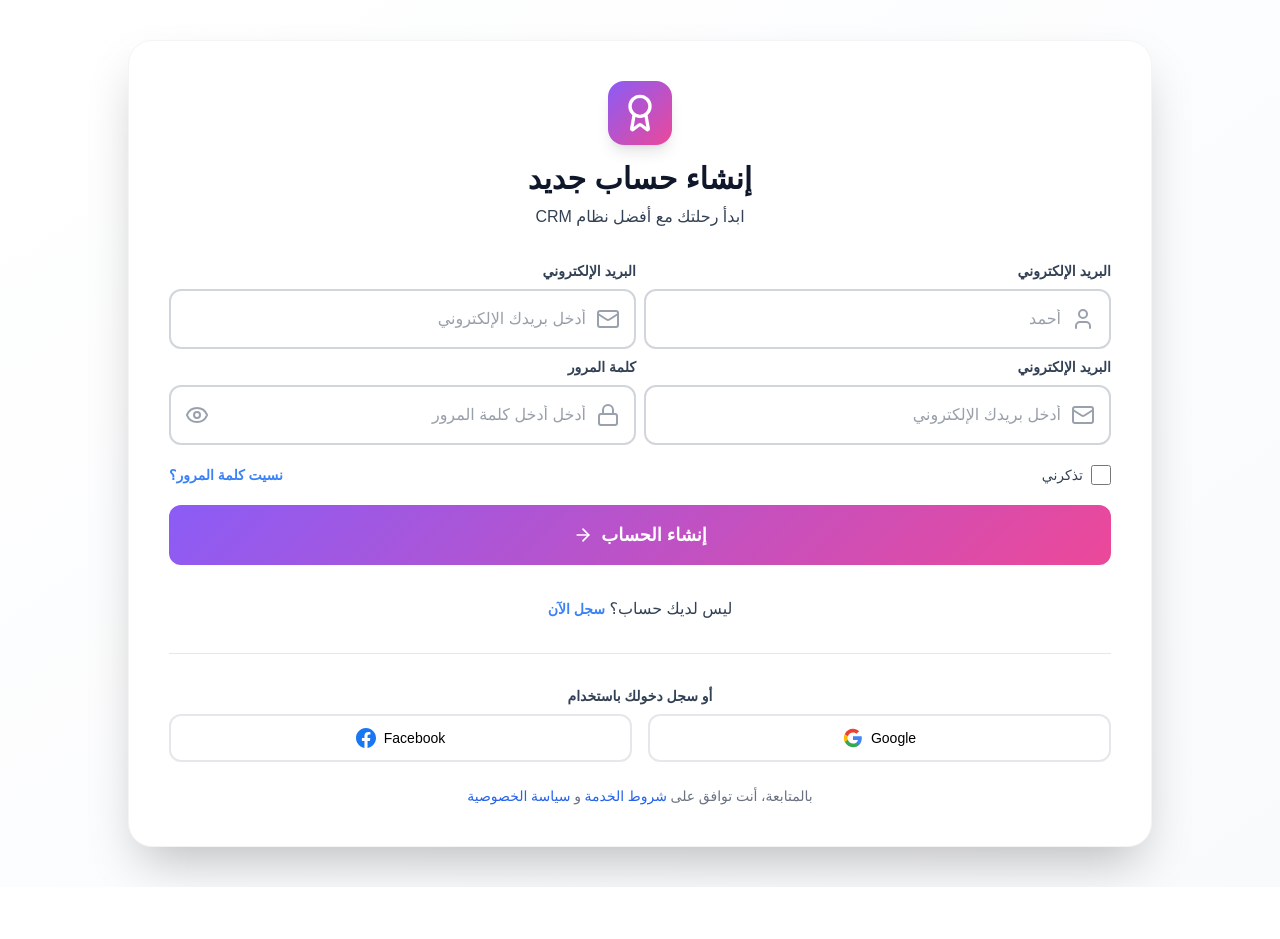
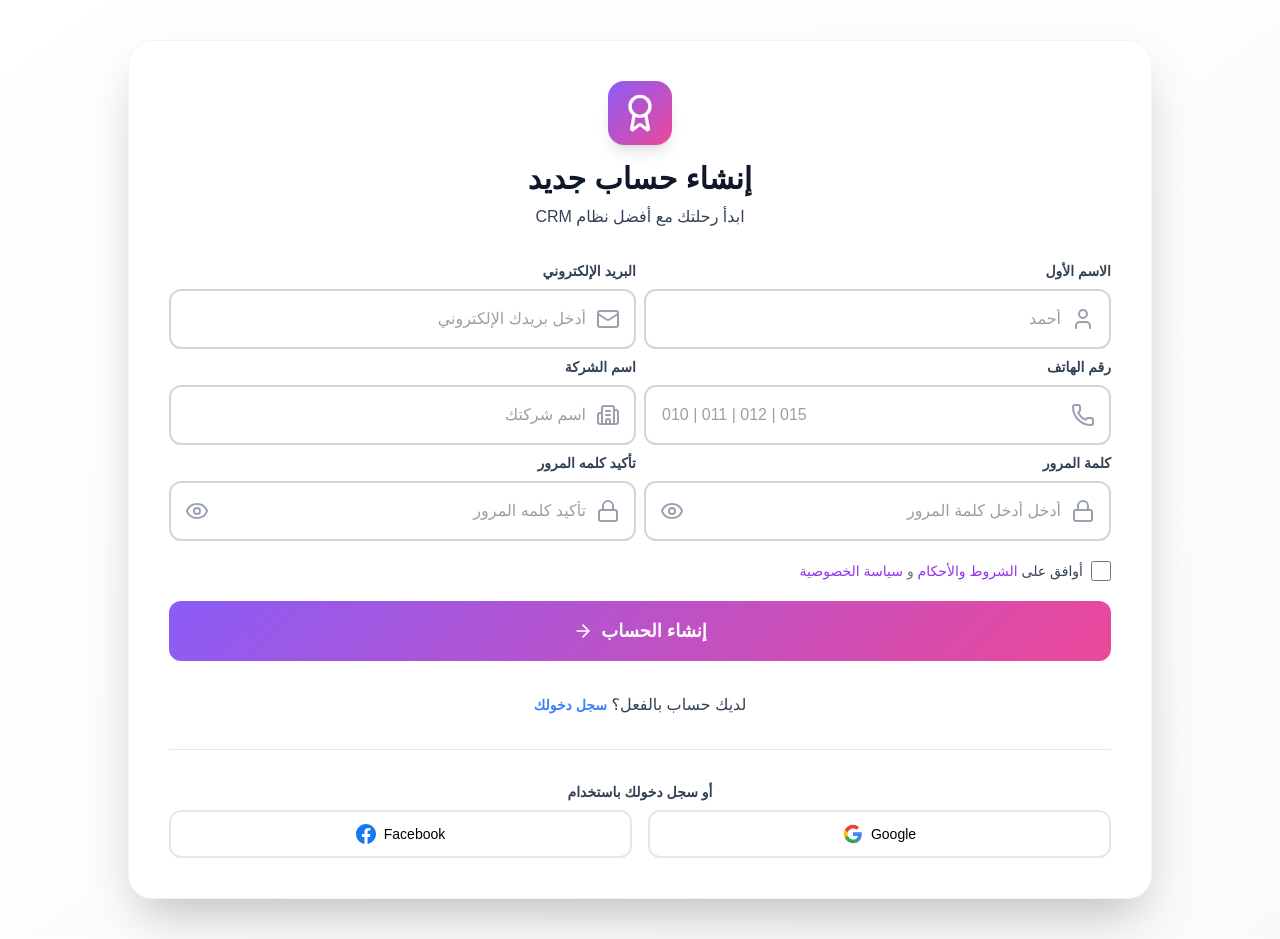
Before and after one commit to Mohammedelsisi21/mini-crm, a React (Vite) app: page / in a window 1280 px wide. Before the commit the page ends 887 px from the top, so only its background shows below. Built offline with nearby package versions, Linux system fonts and the light colour scheme.

Commit message:
Added Btn in RegisterSchema

```diff
--- a/src/components/common/AuthLink.tsx
+++ b/src/components/common/AuthLink.tsx
@@ -1,6 +1,7 @@
 
 interface IProps {
     text: string
+
 }
 const AuthLink = ({text} : IProps) => {
 return (<>
--- a/src/components/common/Input.tsx
+++ b/src/components/common/Input.tsx
@@ -3,7 +3,7 @@ import { useState, type ReactNode } from "react"
 
 interface IProps extends React.InputHTMLAttributes<HTMLInputElement> {
     icon?: ReactNode
-    type: "email" | "checkbox" | "text" | "password"
+    type: "email" | "checkbox" | "text" | "password" | "tel"
     name: string
     placeholder: string
     cheldreen?: ReactNode
--- a/src/pages/auth/Register.tsx
+++ b/src/pages/auth/Register.tsx
@@ -5,7 +5,7 @@ import FormTitle from "../../components/form/FormTitle";
 import Checkbox from "../../components/common/Checkbox";
 import AuthLink from "../../components/common/AuthLink";
 import Button from "../../components/common/Button";
-import {ArrowRight, Award, Lock, Mail, User } from "lucide-react";
+import {ArrowRight, Award, Building2, Lock, Mail, Phone, User } from "lucide-react";
 import GoogleIcon from "../../icons/GoogleIcon";
 import FacebookIcon from "../../icons/FacebookIcon";
 import SocialButton from "../../components/common/SocialButton";
@@ -17,7 +17,6 @@ import MsgError from "../../components/common/MsgError";
 
 type FormData = {
     fristName: string
-    lastName: string
     email: string
     phone: string
     companyName: string
@@ -46,7 +45,7 @@ return (<>
         <form className="space-y-5 font-main" onSubmit={onSubmit}>
             <div className="grid grid-cols-1 md:grid-cols-2 gap-2">
                 <div>
-                    <Label  text="البريد الإلكتروني"/>
+                    <Label  text="الاسم الأول"/>
                     <Input {...register("fristName")} type="text" name="fristName" pl="pl-4" error={!!errors.fristName} placeholder="أحمد" icon={<User size={24}/>}/>
                     <MsgError error={errors.fristName?.message}/>
                 </div>
@@ -56,19 +55,33 @@ return (<>
                     <MsgError error={errors.email?.message}/>
                 </div>
                 <div>
-                    <Label  text="البريد الإلكتروني"/>
-                    <Input {...register("email")} type="email" name="email" pl="pl-4" error={!!errors.email} placeholder="أدخل بريدك الإلكتروني" icon={<Mail size={24}/>}/>
-                    <MsgError error={errors.email?.message}/>
+                    <Label  text="رقم الهاتف"/>
+                    <Input {...register("phone")} type="tel" name="phone" pl="pl-4" error={!!errors.phone} placeholder="010 | 011 | 012 | 015" icon={<Phone size={24}/>}/>
+                    <MsgError error={errors.phone?.message}/>
+                </div>
+                <div>
+                    <Label  text="اسم الشركة"/>
+                    <Input {...register("companyName")} type="text" name="companyName" pl="pl-4" error={!!errors.companyName} placeholder="اسم شركتك" icon={<Building2 size={24}/>}/>
+                    <MsgError error={errors.companyName?.message}/>
                 </div>
                 <div>
                     <Label  text="كلمة المرور"/>
                     <Input {...register("password")} type="password" name="password" error={!!errors.password} pl="pl-12" pass placeholder="أدخل أدخل كلمة المرور" icon={<Lock size={24}/>}/>
                     <MsgError error={errors.password?.message}/>
                 </div>
+                <div>
+                    <Label  text="تأكيد كلمه المرور"/>
+                    <Input {...register("confirmPassword")} type="password" name="confirmPassword" pl="pl-12" error={!!errors.confirmPassword} pass placeholder="تأكيد كلمه المرور" icon={<Lock size={24}/>}/>
+                    <MsgError error={errors.confirmPassword?.message}/>
+                </div>
             </div>
-            <div className="flex items-center justify-between font-main">
-                <Checkbox text="تذكرني"/>
-                <AuthLink text="نسيت كلمة المرور؟"/>
+            <div className="flex items-center space-x-1 font-main">
+                <Checkbox text="أوافق على "/>
+                <p className="text-center text-sm text-gray-500">
+                    <a href="#" className="text-secondary-600 font-medium hover:underline">الشروط والأحكام</a>
+                    {' '}و{' '}
+                    <a href="#" className="text-secondary-600 font-medium hover:underline">سياسة الخصوصية</a>
+                </p>
             </div>
             <Button variant="secondary" ariaLabel="login-btn" type="submit">
                 <span>إنشاء الحساب</span>
@@ -76,8 +89,8 @@ return (<>
             </Button>
             <div className="mt-8 text-center">
                 <p className="text-text-body">
-                    ليس لديك حساب؟{' '}
-                    <AuthLink text="سجل الآن"/>
+                    لديك حساب بالفعل؟ {' '}
+                    <AuthLink text="سجل دخولك"/>
                 </p>
             </div>
         </form>
@@ -88,12 +101,6 @@ return (<>
                     <SocialButton name="Facebook" icon={<FacebookIcon/>}/>
                 </div>
         </div>
-        <p className="text-center text-sm text-gray-500 mt-6">
-            بالمتابعة، أنت توافق على{' '}
-            <a href="#" className="text-primary-600 font-medium hover:underline">شروط الخدمة</a>
-            {' '}و{' '}
-            <a href="#" className="text-primary-600 font-medium hover:underline">سياسة الخصوصية</a>
-        </p>
     </AuthLayout>
 </>)
 }
--- a/src/validation/index.ts
+++ b/src/validation/index.ts
@@ -3,12 +3,7 @@ import * as yup from "yup";
 
 // ** LoginSchema
 export const RegisterSchema = yup.object().shape({
-    firstName: yup
-    .string()
-    .required("الاسم مطلوب")
-    .matches(/^[a-zA-Z\u0600-\u06FF\s]{3,}$/, "يجيب ان يكون الاسم اكثر من 3 حروف عل الاقل"),
-
-    lastName: yup
+    fristName: yup
     .string()
     .required("الاسم مطلوب")
     .matches(/^[a-zA-Z\u0600-\u06FF\s]{3,}$/, "يجيب ان يكون الاسم اكثر من 3 حروف عل الاقل"),
```
